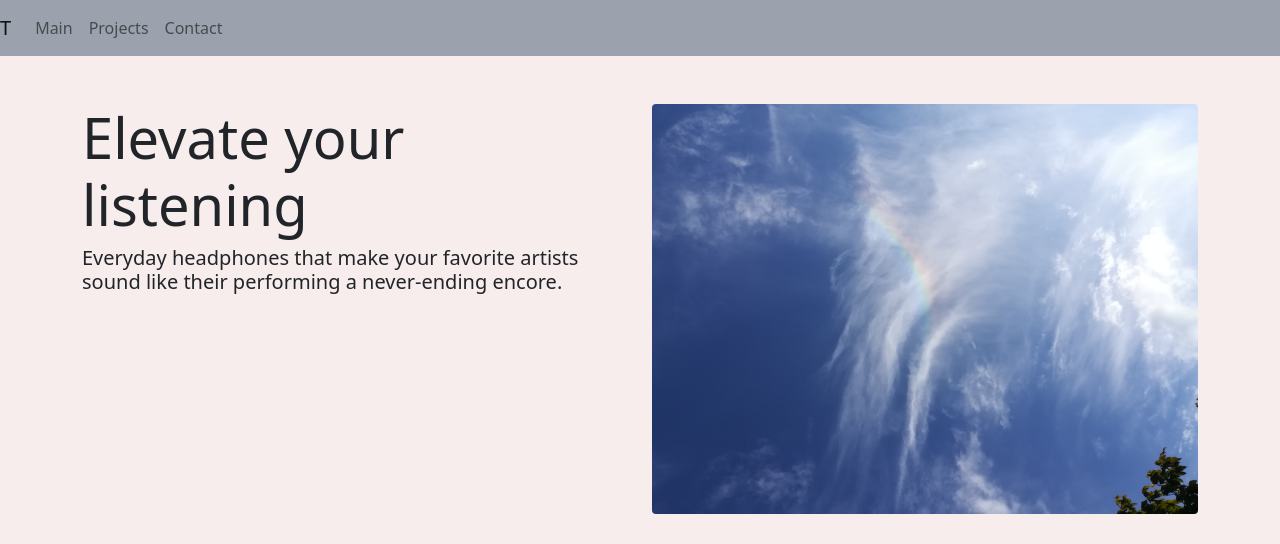
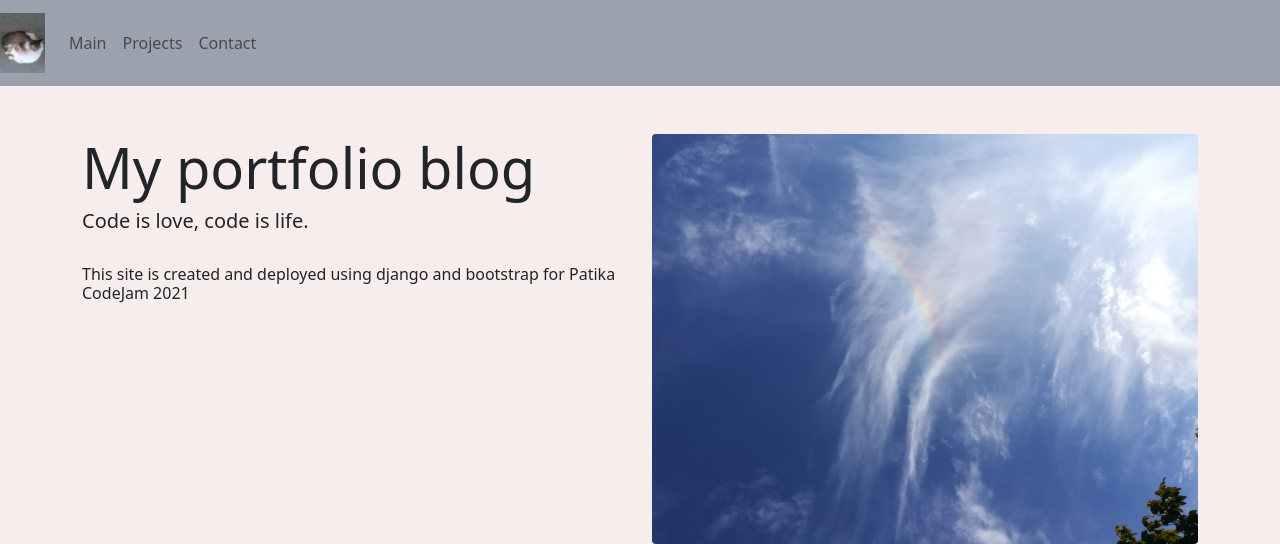
Before and after one commit to ttoygar/blogum, a Django app: page / in a window 1280 px wide. Shown: the top 544 px of the page. Run offline with Django 3.2, Linux system fonts and the light colour scheme.

Commit message:
logo added, landing page text added

```diff
--- a/templates/blogum/anasayfa.html
+++ b/templates/blogum/anasayfa.html
@@ -10,8 +10,10 @@
 <div class="container py-5">
   <div class="row">
     <div class="col-sm-12 col-md-12 col-lg-6 pb-4">
-      <h1 class="display-4 font-weight-bold">Elevate your listening</h1>
-      <h5>Everyday headphones that make your favorite artists sound like their performing a never-ending encore.</h5>
+      <h1 class="display-4 font-weight-bold">My portfolio blog</h1>
+      <h5>Code is love, code is life.</h5>
+      <br>
+      <h6>This site is created and deployed using django and bootstrap for Patika CodeJam 2021</h6>
     </div>
     <div class="col-sm-12 col-md-12 col-lg-6">
       <img class="img-fluid rounded" src="{% static 'img/upupandaway.jpg' %}" alt="Cat-yang">
--- a/templates/blogum/contact.html
+++ b/templates/blogum/contact.html
@@ -26,7 +26,7 @@
 
     </div>
     <div class="col-sm-12 col-md-12 col-lg-6">
-      <img class="img-fluid rounded" src="{% static 'img/catyang.jpg' %}" alt="Cat-yang">
+      <img class="img-fluid rounded" src="{% static 'img/heybeli.jpg' %}" alt="Heybeli">
     </div>
   </div>
 </div>
--- a/templates/blogum/projeler.html
+++ b/templates/blogum/projeler.html
@@ -4,6 +4,7 @@
 
 
 {% block body %}
+{% load static %}
 <div class="container py-5">
   <div class="row">
     <div class="col-sm-12 col-md-12 col-lg-6 pb-4">
@@ -16,6 +17,7 @@
         <p><a href="https://github.com/ttoygar/blogum">blogum</a> </p>
     </div>
     <div class="col-sm-12 col-md-12 col-lg-6">
+      <img class="img-fluid rounded" src="{% static 'img/code.jpeg' %}" alt="code">
     </div>
   </div>
 </div>
--- a/templates/navbar.html
+++ b/templates/navbar.html
@@ -1,8 +1,11 @@
 
 {% block navbar %}
+{% load static %}
     <!--Navbar-->
     <nav class="navbar navbar-expand-sm sticky-top navbar-light" style="background-color: #9ca2ad;">
-      <a class="navbar-brand" href="/">T</a>
+      <a class="navbar-brand" href="/">
+        <img src="{% static 'img/catyang.jpg' %}" width="45" alt="" class="d-inline-block align-middle mr-2">
+      </a>
       <button class="navbar-toggler" type="button" data-toggle="collapse" data-target="#navbarText" aria-controls="navbarText" aria-expanded="false" aria-label="Toggle navigation">
         <span class="navbar-toggler-icon"></span>
       </button>
```
Also changed, not shown: static/img/code.jpeg (added).
